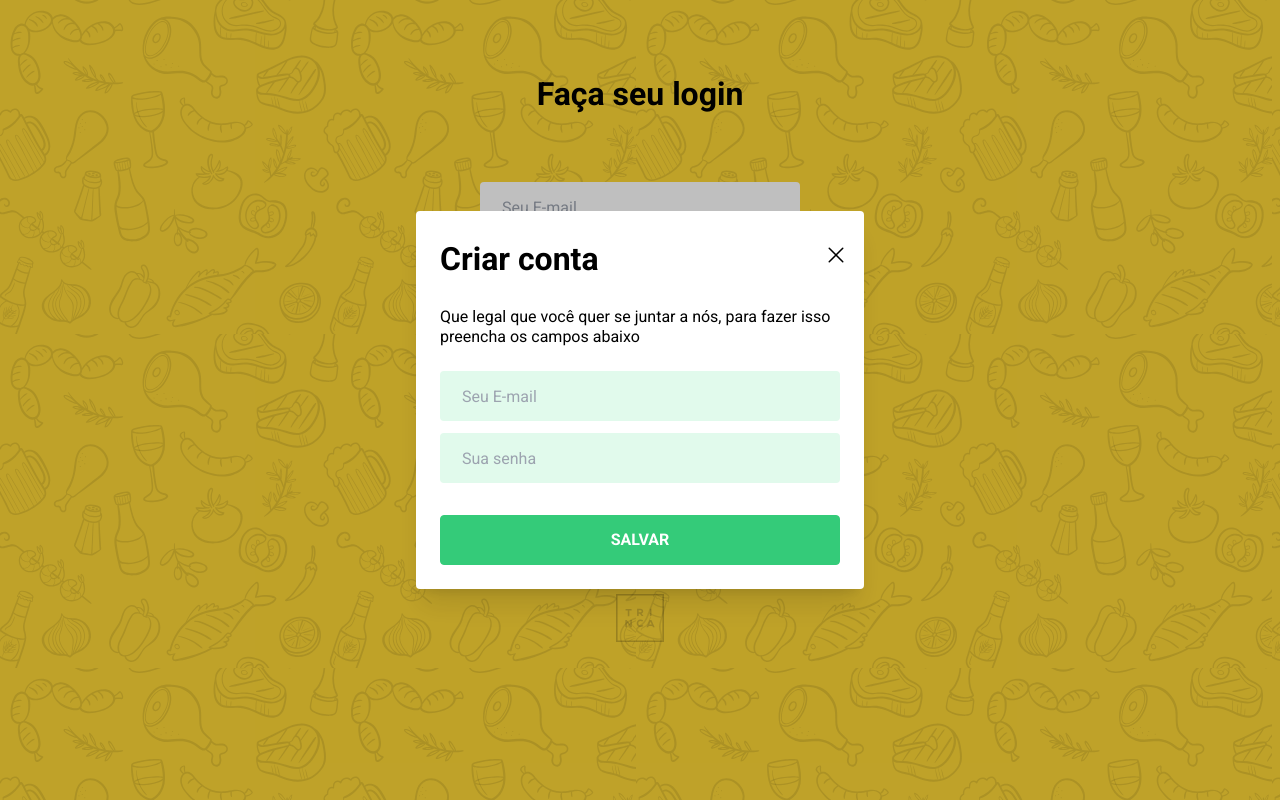
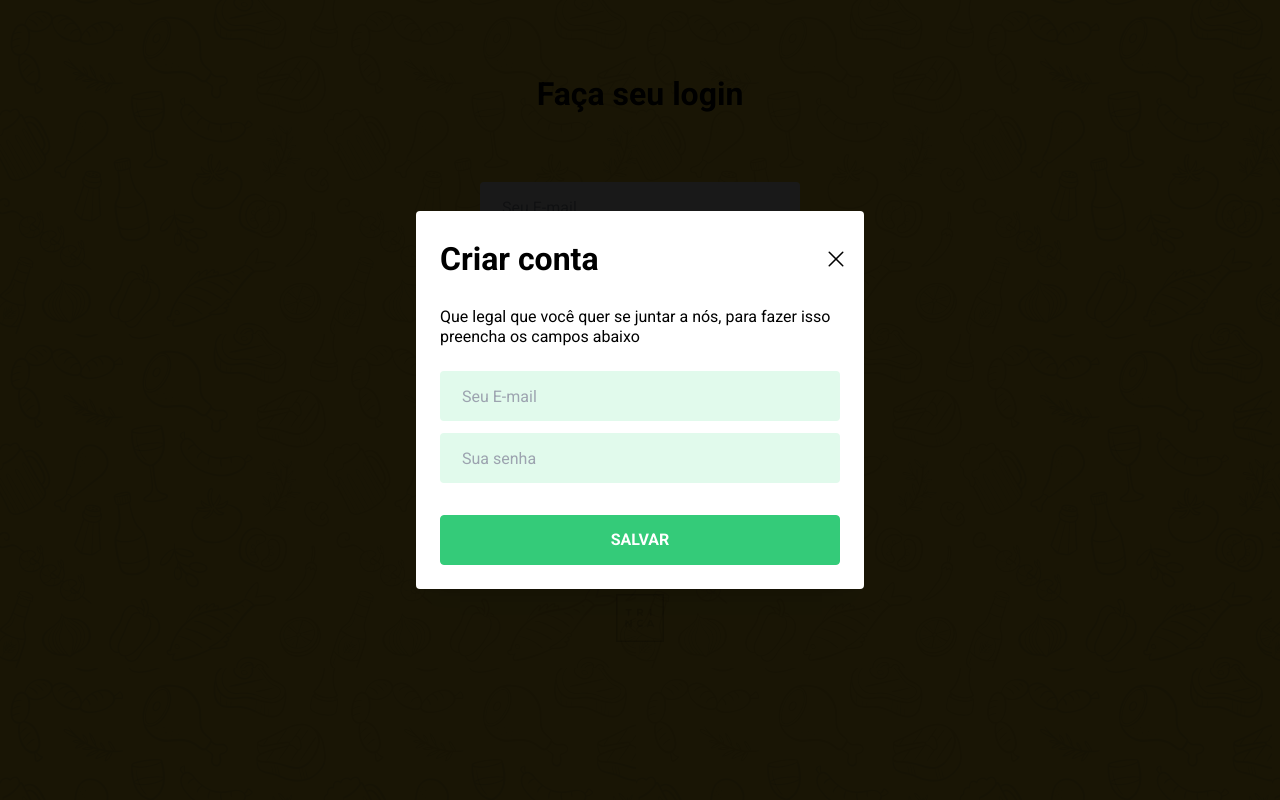
Before and after one commit to ronaldprofile/trinca-challenge, a React (Vite) app: page / in a window 1280 px wide. Both pictures are taken after a click on the button "CRIAR MINHA CONTA". Built offline with nearby package versions, Linux system fonts and the light colour scheme.

Commit message:
export interface ModalProps

```diff
--- a/src/components/Modal.tsx
+++ b/src/components/Modal.tsx
@@ -3,10 +3,10 @@ import { Dialog, Transition } from "@headlessui/react";
 import { X } from "phosphor-react";
 import clsx from "clsx";
 
-interface ModalProps {
+export interface ModalProps {
   isOpen: boolean;
   closeModal: () => void;
-  children: ReactNode;
+  children?: ReactNode;
 }
 
 export function Modal({ isOpen, closeModal, children }: ModalProps) {
@@ -23,7 +23,7 @@ export function Modal({ isOpen, closeModal, children }: ModalProps) {
             leaveFrom="opacity-100"
             leaveTo="opacity-0"
           >
-            <div className="fixed inset-0 bg-black bg-opacity-25" />
+            <div className="fixed inset-0 bg-black/90 " />
           </Transition.Child>
 
           <div className="fixed inset-0 overflow-y-auto">
@@ -40,7 +40,7 @@ export function Modal({ isOpen, closeModal, children }: ModalProps) {
                 <Dialog.Panel className="w-full max-w-md transform overflow-hidden rounded bg-white p-6 text-left align-middle shadow-xl transition-all">
                   <button
                     className={
-                      "absolute top-8 right-4 hover:scale-110 hover:rotate-90 transition-transform"
+                      "absolute top-9 right-4 hover:scale-110 hover:rotate-90 transition-transform"
                     }
                     title="fechar modal"
                     onClick={closeModal}
```
